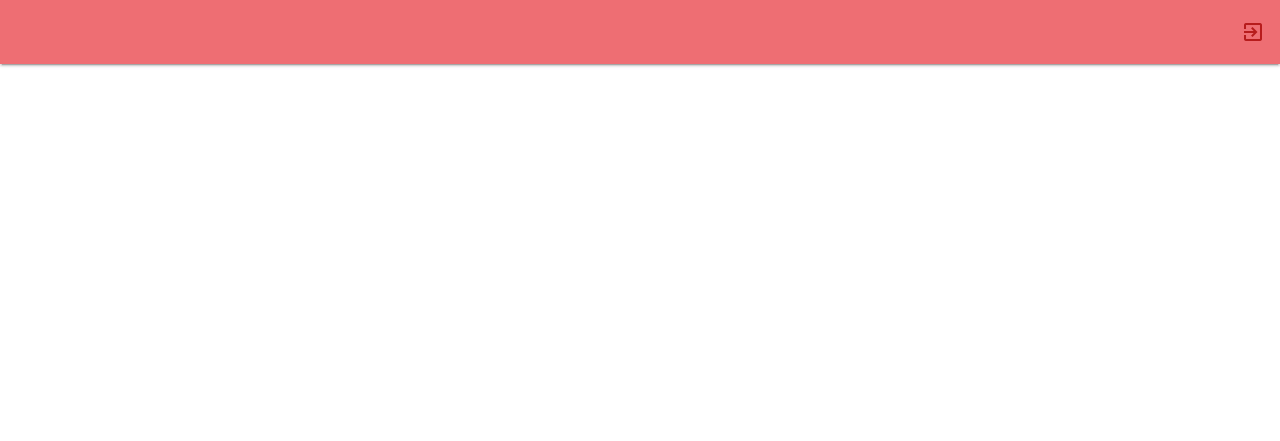
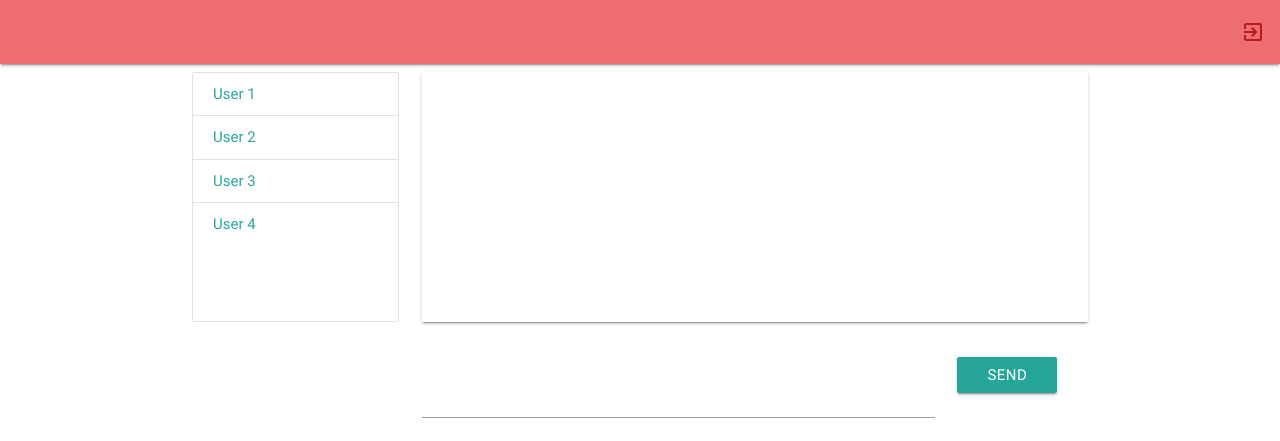
Before and after one commit to AndrewChe7/peerjs-p2p-chat, a website: page index.html in a window 1280 px wide. Drawn offline with Linux system fonts and the light colour scheme.

Commit message:
Interface was updated

```diff
--- a/index.html
+++ b/index.html
@@ -18,7 +18,32 @@
 
 	<div class="container">
 		<div class="row">
+			<div class="col s3">
+				<div id="friends" class="collection" style="height:250px; overflow:auto;">
+					<!-- connected users -->
+					<a href="#!" class="collection-item">User 1</a>
+					<a href="#!" class="collection-item">User 2</a>
+					<a href="#!" class="collection-item">User 3</a>
+					<a href="#!" class="collection-item">User 4</a>
+				</div>
+			</div>
+			<div class="col s9">
+				<!-- output window -->
+				<div class="card" style="height:250px">
+					<div id="chat-window" class="card-content" style="height:100%">
 
+					</div>
+				</div>
+			</div>
+		</div>
+		<div class="row">
+			<div class="input-field col s7 offset-s3">
+				<input id="input" type="text">
+				<label for="input"></label>
+			</div>
+			<div class="col s2">
+				<a id="send-button" class="waves-effect waves-light btn">send</a>
+			</div>
 		</div>
 	</div>
 
```
